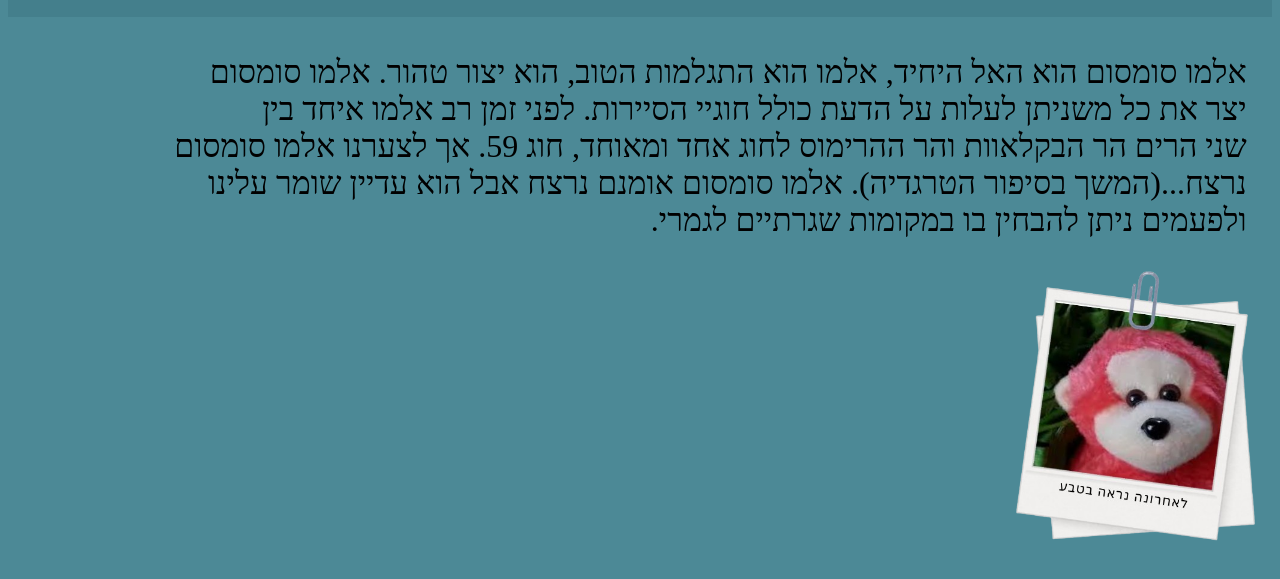
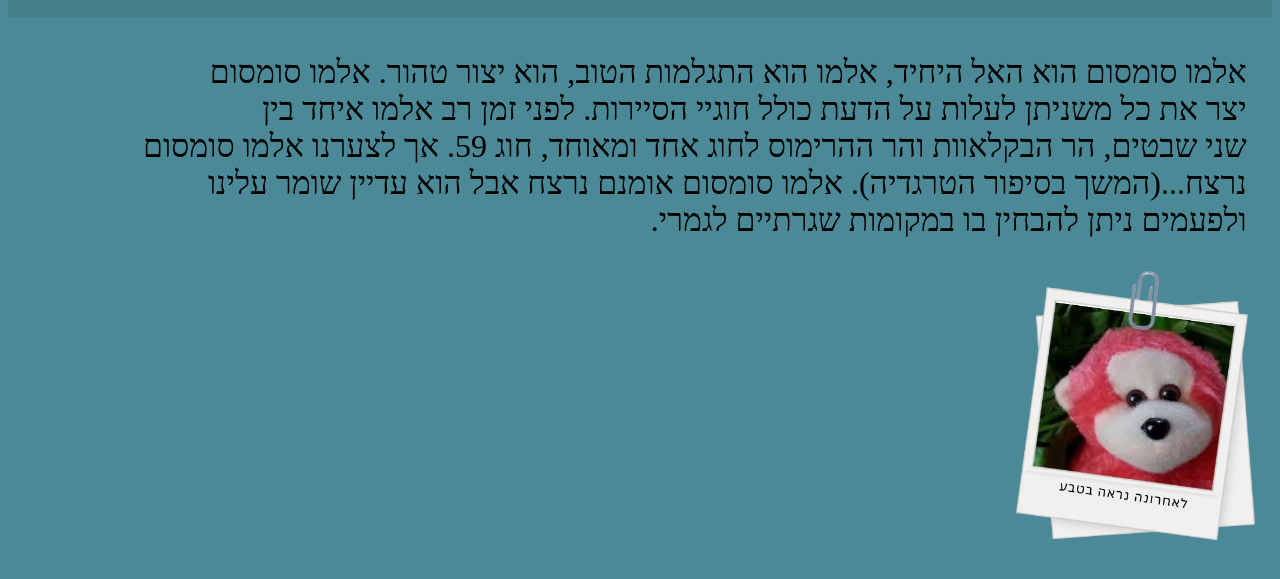
Before and after one commit to yotam-f/elmo, a plain HTML site: page elmo.html in a window 1280 px wide. Shown: the part 69-648 px from the top of the page. Drawn offline with Linux system fonts and the light colour scheme.

Commit message:
elmo.html

```diff
--- a/elmo.html
+++ b/elmo.html
@@ -19,7 +19,7 @@
 
 <p class="about_elmo">
 
-    אלמו סומסום הוא האל היחיד, אלמו הוא התגלמות הטוב, הוא יצור טהור. אלמו סומסום<br>  יצר את כל משניתן לעלות על הדעת כולל חוגיי הסיירות. לפני זמן רב אלמו איחד בין<br> שני הרים הר הבקלאוות והר ההרימוס לחוג אחד ומאוחד, חוג 59. אך לצערנו אלמו סומסום <br> נרצח...(המשך בסיפור הטרגדיה). אלמו סומסום אומנם נרצח אבל הוא עדיין שומר עלינו <br> .ולפעמים ניתן להבחין בו במקומות שגרתיים לגמרי
+    אלמו סומסום הוא האל היחיד, אלמו הוא התגלמות הטוב, הוא יצור טהור. אלמו סומסום<br>  יצר את כל משניתן לעלות על הדעת כולל חוגיי הסיירות. לפני זמן רב אלמו איחד בין<br> שני שבטים, הר הבקלאוות והר ההרימוס לחוג אחד ומאוחד, חוג 59. אך לצערנו אלמו סומסום <br> נרצח...(המשך בסיפור הטרגדיה). אלמו סומסום אומנם נרצח אבל הוא עדיין שומר עלינו <br> .ולפעמים ניתן להבחין בו במקומות שגרתיים לגמרי
 
 </p>
 
```
